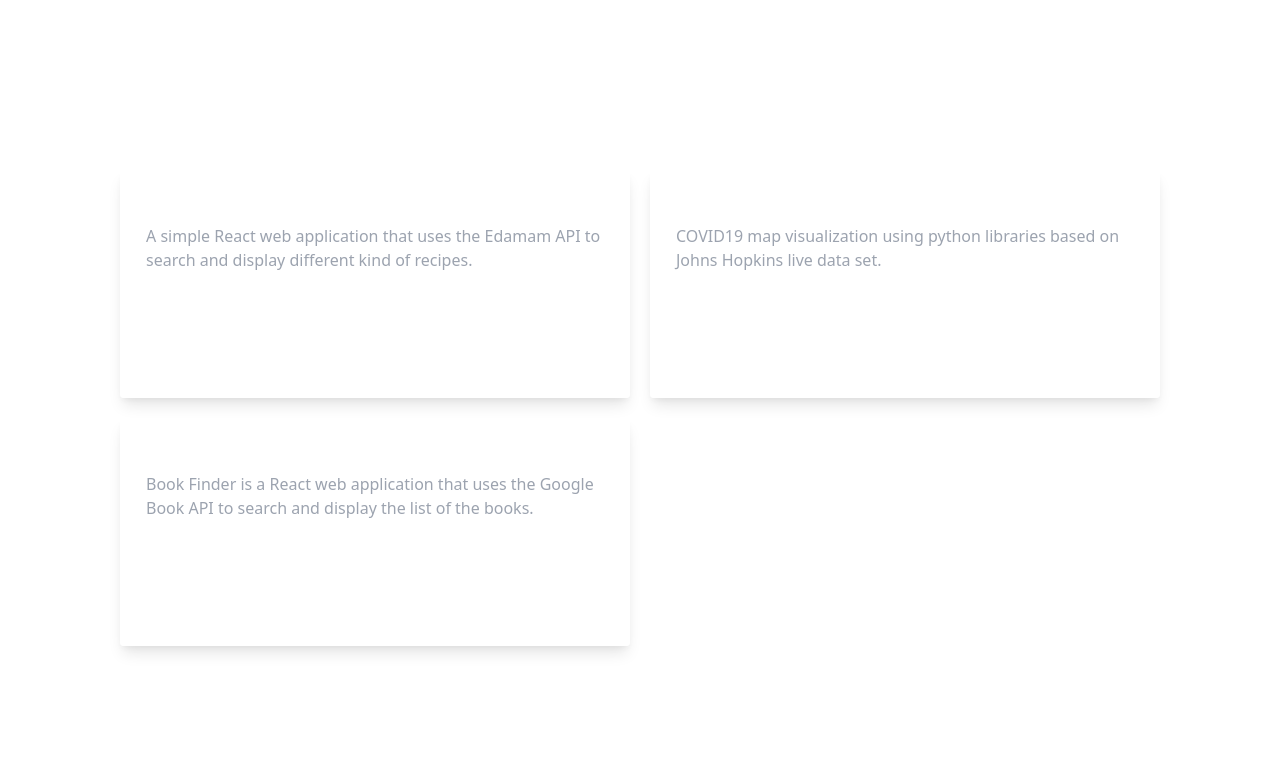
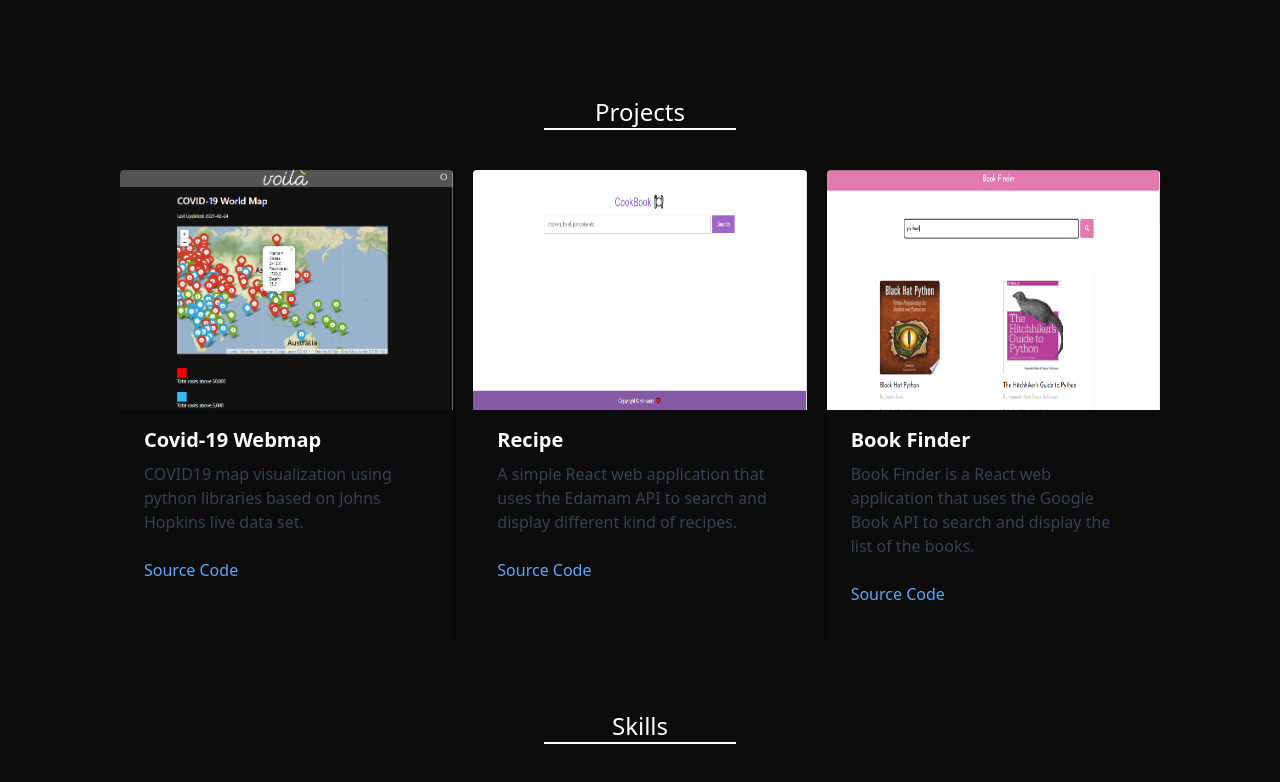
Before and after one commit to stmeem/portfolio-tsm, a Next.js app: page / in a window 1280 px wide. Shown: the part 540-1322 px from the top of the page. Built offline with nearby package versions, Linux system fonts and the light colour scheme.

Commit message:
modified ui

```diff
--- a/pages/index.js
+++ b/pages/index.js
@@ -11,7 +11,7 @@ import {SiJavascript,SiAdobephotoshop, SiNextDotJs, SiTailwindcss} from "react-i
 
 export default function Home() {
   return (
-    <div className="bg-black text-white">
+    <div className="bg-black-light text-white">
       <div className="py-44">
         <div className="container lg:px-32 px-6">
           <h3 className="text-4xl  mb-2">Sumaiya Tasmeem</h3>
@@ -46,49 +46,53 @@ export default function Home() {
         <div className="w-48 mx-auto pt-6 border-b-2 border-white text-center text-2xl text-black-700">
           Projects
         </div>
-        <div class="p-10 lg:pb-28  grid grid-cols-1 sm:grid-cols-1 md:grid-cols-2 lg:grid-cols-2 xl:grid-cols-2 gap-5">
-          <div class="border-2 border-white shadow-lg rounded overflow-hidden pb-8">
+        <div class="p-10 grid grid-cols-1 sm:grid-cols-1 md:grid-cols-3 lg:grid-cols-3 xl:grid-cols-3 gap-5">
+        <div class="rounded overflow-hidden shadow-lg">
+          <img class="w-full h-60" src="/projects/covid-map.png" alt="covid-map" />
           <div class="px-6 py-4">
-              <div class="font-bold text-xl mb-2">Recipe</div>
-              <p class="text-gray-400 text-base">
-                A simple React web application that uses the Edamam API to
-                search and display different kind of recipes.
+          <div class="font-bold text-xl mb-2">Covid-19 Webmap</div>
+              <p class="text-gray-700 text-base">
+                COVID19 map visualization using python libraries based on Johns
+                Hopkins live data set.
               </p>
-              <Link href="https://github.com/stmeem/recipe">
+              <Link href="https://github.com/stmeem/covid19-map">
                 <a target="_blank">
-                  <button className="border-2 border-white text-white py-2 px-4 my-4 hover:bg-white hover:text-black">
+                  <button className=" text-blue-400  py-2  my-4  hover:text-blue-600">
                     Source Code
                   </button>
                 </a>
               </Link>
           </div>
         </div>
-          <div class="border-2 border-white shadow-lg rounded overflow-hidden pb-8">
+
+        <div class="rounded overflow-hidden shadow-lg">
+          <img class="w-full h-60" src="/projects/recipe.png" alt="Strawberry" />
           <div class="px-6 py-4">
-              <div class="font-bold text-xl mb-2">Covid-19 Webmap</div>
-              <p class="text-gray-400 text-base">
-                COVID19 map visualization using python libraries based on Johns
-                Hopkins live data set.
+          <div class="font-bold text-xl mb-2">Recipe</div>
+              <p class="text-gray-700 text-base">
+              A simple React web application that uses the Edamam API to
+                search and display different kind of recipes.
               </p>
-              <Link href="https://github.com/stmeem/covid19-map">
+              <Link href="https://github.com/stmeem/recipe">
                 <a target="_blank">
-                  <button className="border-2 border-white text-white py-2 px-4 my-4 hover:bg-white hover:text-black">
+                  <button className=" text-blue-400  py-2  my-4  hover:text-blue-600">
                     Source Code
                   </button>
                 </a>
               </Link>
           </div>
         </div>
-          <div class="border-2 border-white shadow-lg rounded overflow-hidden pb-8">
+        <div class="rounded overflow-hidden shadow-lg">
+          <img class="w-full h-60" src="/projects/book-finder.png" alt="Olive" />
           <div class="px-6 py-4">
           <div class="font-bold text-xl mb-2">Book Finder</div>
-              <p class="text-gray-400 text-base">
+              <p class="text-gray-700 text-base">
               Book Finder is a React web application that uses the Google Book
                 API to search and display the list of the books.
               </p>
               <Link href="https://github.com/stmeem/book-finder">
                 <a target="_blank">
-                  <button className="border-2 border-white text-white py-2 px-4 my-4 hover:bg-white hover:text-black">
+                  <button className=" text-blue-400  py-2  my-4  hover:text-blue-600">
                     Source Code
                   </button>
                 </a>
@@ -97,6 +101,8 @@ export default function Home() {
         </div>
       </div>
     </div>
+
+
       <div className="lg:ml-20 lg:mr-20" id='skills'>
         <div className="w-48 mx-auto pt-6 border-b-2 border-white text-center text-2xl text-black-700">
           Skills
@@ -183,6 +189,8 @@ export default function Home() {
           </div>
           </div></div>
 
+
+
     </div>
   );
 }
```
Lines whose indentation alone changed are shown as unchanged.
